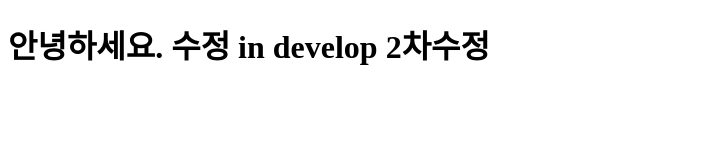
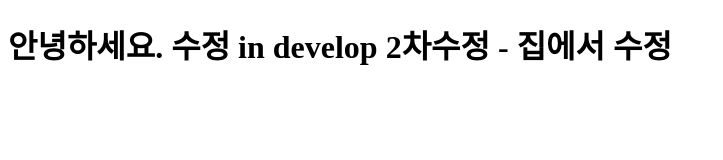
Before and after one commit to yulssemnim1010/ezen_personal_20260226, a plain HTML site: page index.html in a window 1280 px wide. Shown: the whole page, without its empty margins (0-723 px from the left). Drawn offline with Linux system fonts and the light colour scheme.

Commit message:
develop 2차수정 - 집에서 수정

```diff
--- a/index.html
+++ b/index.html
@@ -6,6 +6,6 @@
     <title>Git person project</title>
   </head>
   <body>
-    <h1>안녕하세요. 수정 in develop 2차수정</h1>
+    <h1>안녕하세요. 수정 in develop 2차수정 - 집에서 수정</h1>
   </body>
 </html>
```
